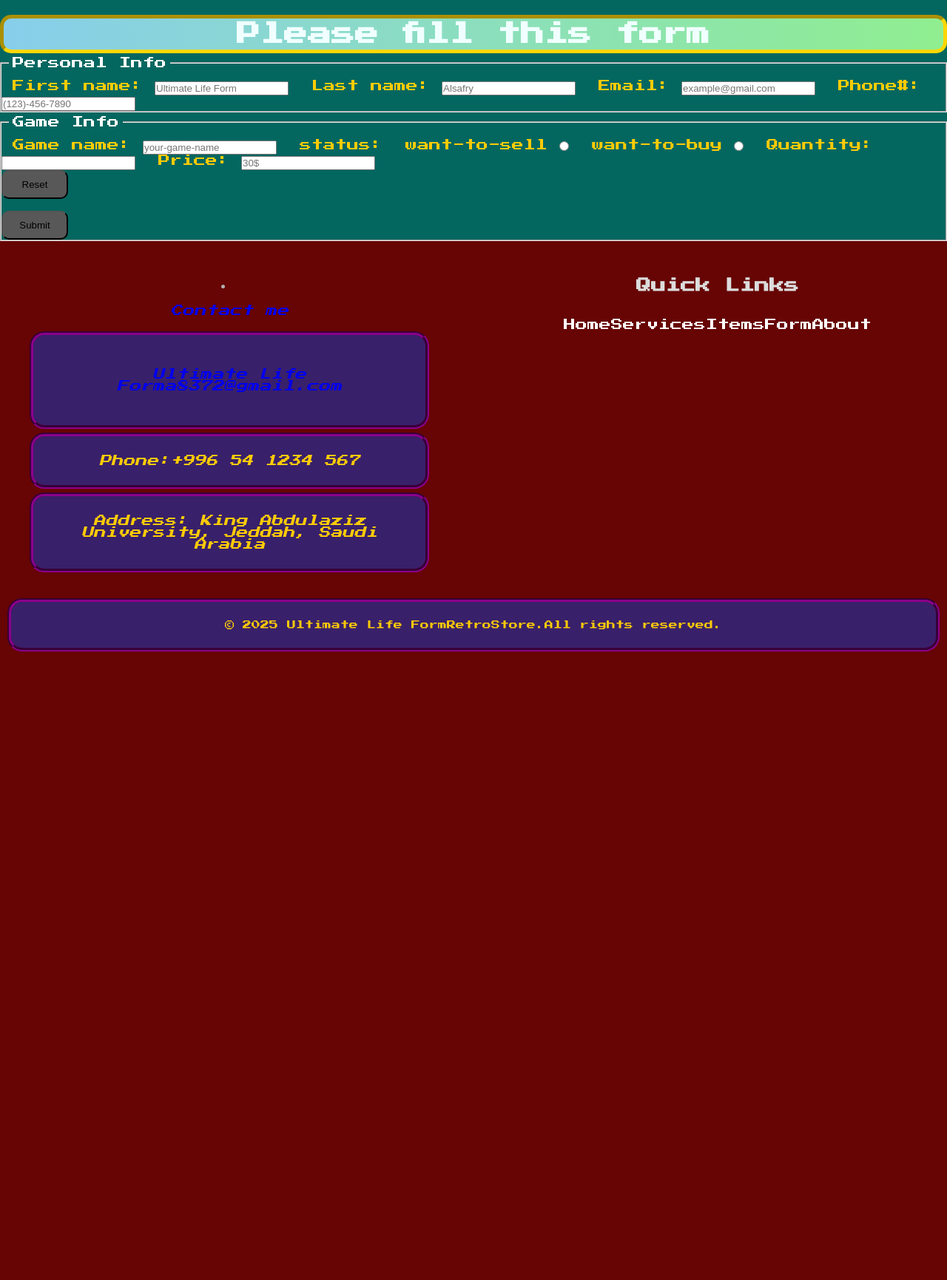
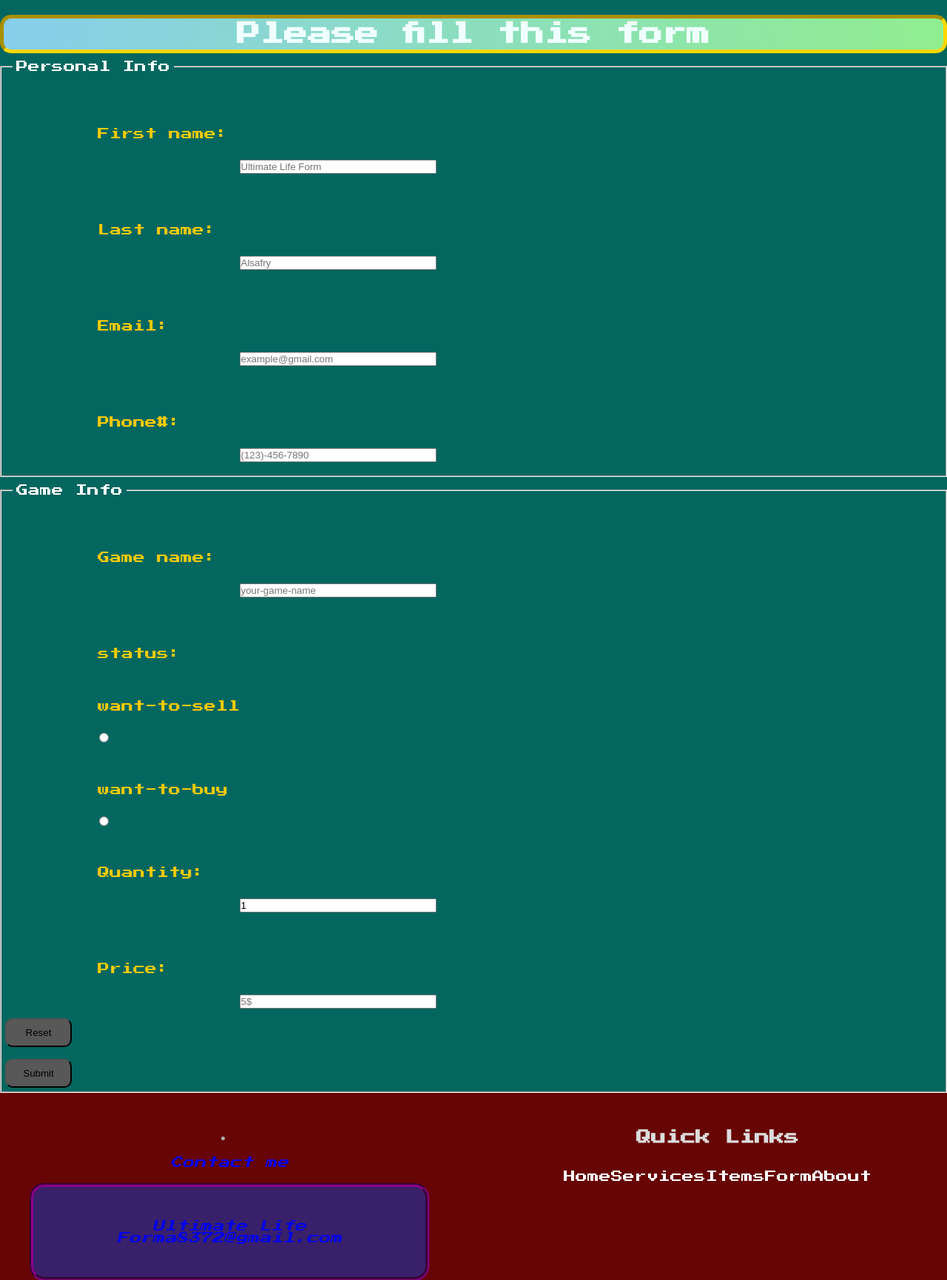
Before and after one commit to Samba-hub/web_project, a PHP site: page /pages/form.php in a window 1280 px wide. Shown: the part 159-1890 px from the top of the page at 74% size. Before the commit the page ends 1040 px from the top, so only its background shows below. Run offline with PHP 8.4, Linux system fonts and the light colour scheme.

Commit message:
WIN css for form

```diff
--- a/css/style.css
+++ b/css/style.css
@@ -130,10 +130,26 @@ legend{
 
 /* Lable for the form style */
 label{
-    padding-left: 15px;
+    padding-left: 2%;
+    padding-top: 2%;
+    margin:30px 15px 25px 100px;
     color: #FFCB05;
+    display: flex;
+    justify-content: space-between;
 }
-
+#fname,#lname,#email,#phone,#gname,#quantity,#Price{
+    width: 20em;
+   margin-left: 25%;
+   margin-bottom: 1%;
+}
+#want-to-buy,#want-to-sell{
+    width: 20em;
+   justify-content: center;
+}
+fieldset{
+    margin-top: 5px;
+    padding: 5px;
+}
 /* Submit button style */
 .SubmitB {
     background-color: #585858;
--- a/pages/form.php
+++ b/pages/form.php
@@ -62,10 +62,10 @@
       <input type="radio" id="want-to-buy" name="status" >
 
       <label for="quantity">Quantity:</label>
-      <input type="text" id="quantity" name="quantity" >
+      <input type="number" id="quantity" name="quantity" min="1" max="100" value="1">
 
       <label for="Price">Price:</label>
-      <input type="text" id="Price" name="Price" placeholder="30$" >
+      <input type="number" id="Price" name="Price" min="5" max="1000"  placeholder="5$" >
       </div>
 
       <!-- Form Buttons -->
```
